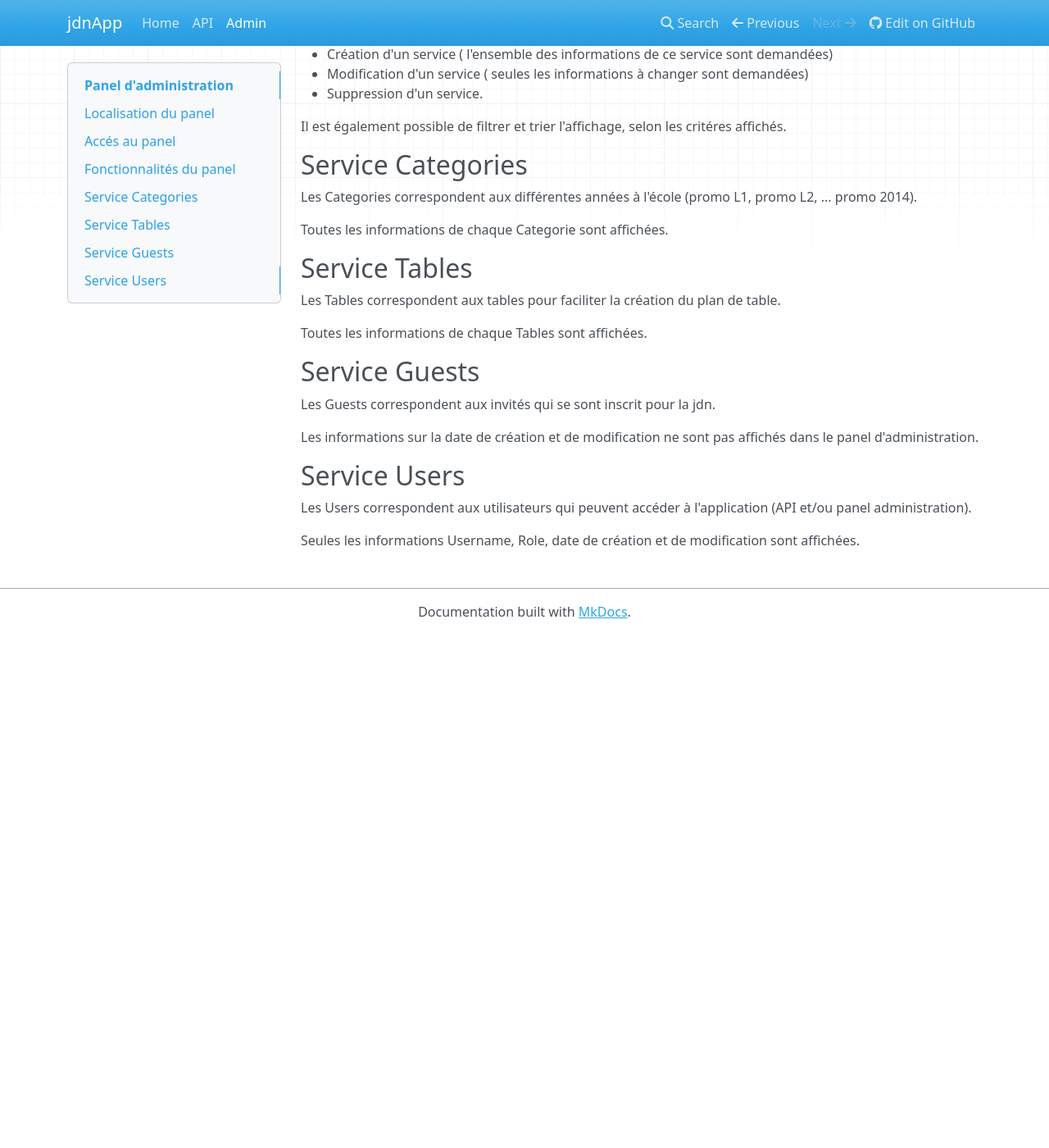
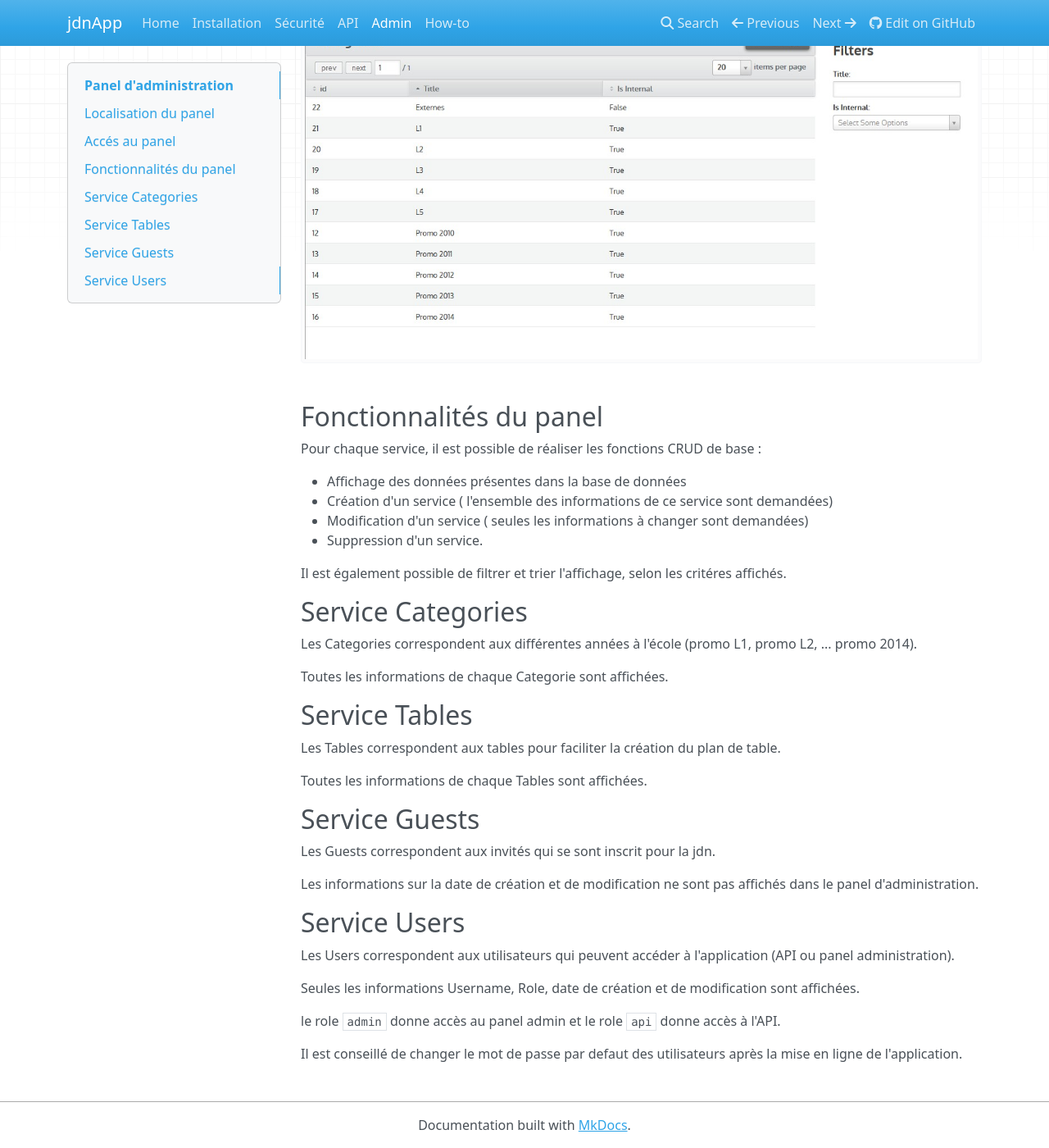
Before and after one commit to Nightbr/jdn2014, an MkDocs documentation site: the page built from docs/admin.md, in a window 1280 px wide and 1400 px high, scrolled down 404 px. Shown: the whole window at 82% size. Built offline with MkDocs 1.6.1, drawn with Linux system fonts in a browser that asks for light colours; nearby versions of some CDN libraries; old or Windows-style settings are respelled for this version of MkDocs; before the commit the page ends 1178 px from its top, so only the background shows below that; some of the changed text lies outside the part shown.

Commit message:
fix + docs

```diff
--- a/docs/admin.md
+++ b/docs/admin.md
@@ -9,6 +9,10 @@ Le panel se situe à l'adresse `api/laravel/public/admin`.
 ## Accés au panel
 
 Pour accéder au panel d'adminstration, il faut disposer d'un compte utilisateur disposant du rôle **admin**.
+
+Pour avoir les comptes par défaut, se réferrer à la partie [Sécurité](security.md).
+
+![paneladmin](/img/admin.jpg)
 
 ## Fonctionnalités du panel
 
@@ -41,6 +45,10 @@ Les informations sur la date de création et de modification ne sont pas affich
 
 ## Service Users
 
-Les Users correspondent aux utilisateurs qui peuvent accéder à l'application (API et/ou panel administration).
+Les Users correspondent aux utilisateurs qui peuvent accéder à l'application (API ou panel administration).
 
 Seules les informations Username, Role, date de création et de modification sont affichées.
+
+le role `admin` donne accès au panel admin et le role `api` donne accès à l'API.
+
+Il est conseillé de changer le mot de passe par defaut des utilisateurs après la mise en ligne de l'application.
--- a/mkdocs.yml
+++ b/mkdocs.yml
@@ -4,5 +4,8 @@ site_dir: docsWeb
 #theme: readthedocs
 pages:
 - [index.md, Home]
+- [installation.md, Installation]
+- [security.md, Sécurité]
 - [api.md, API]
 - [admin.md, Admin]
+- [howto.md, 'How-to']
```
Also changed, not shown: docs/api.md (+5 -1 lines), docs/howto.md (added, +7 -0 lines), docs/index.md (+2 -0 lines), docs/installation.md (added, +28 -0 lines), docs/security.md (added, +7 -0 lines), docs/img/admin.jpg (added), 1 other file.
